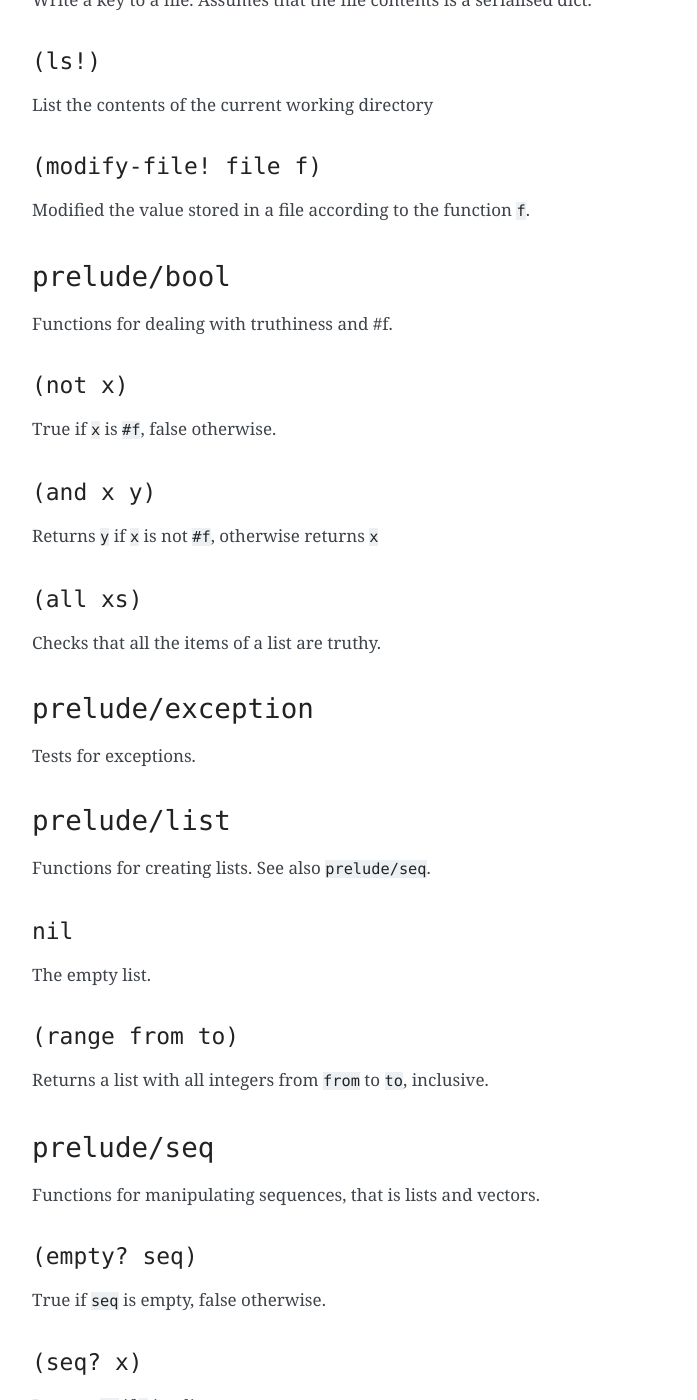
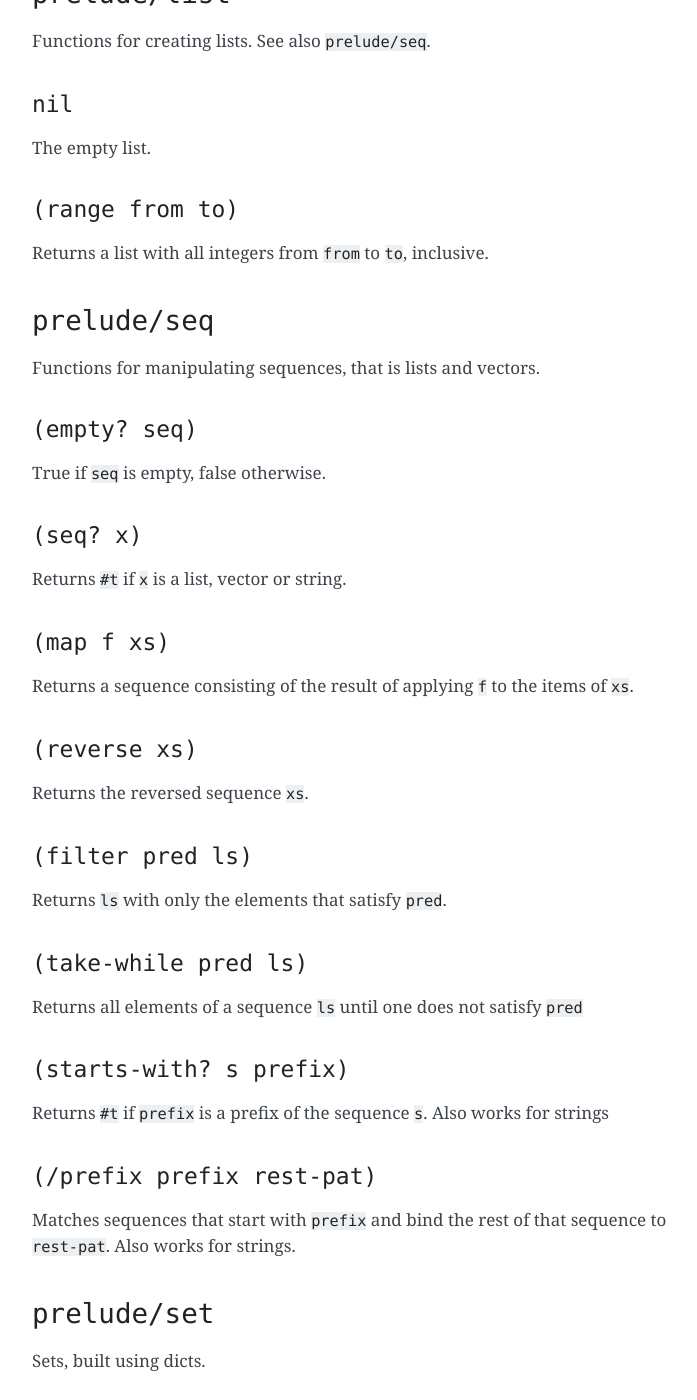
Before and after one commit to radicle-dev/radicle-alpha, a Sphinx documentation site: the page built from docs/source/reference.rst, in a window 1280 px wide and 1400 px high, scrolled down 17805 px. Shown: the whole window, without its empty margins (388-1085 px from the left). Built offline with Sphinx 7.4.7, drawn with Linux system fonts in a browser that asks for light colours; pages that are not in the unit, such as notebooks, are missing from menus; some of the changed text lies outside the part shown.

Commit message:
Strings are seqs.

```diff
--- a/docs/source/reference.rst
+++ b/docs/source/reference.rst
@@ -161,13 +161,6 @@ Takes two sequences and returns a sequence of corresponding pairs. In
 one sequence is shorter than the other, the excess elements of the
 longer sequence are discarded.
 
-``map``
-~~~~~~~
-
-Given a function ``f`` and a sequence (list or vector) ``xs``, returns a
-sequence of the same size and type as ``xs`` but with ``f`` applied to
-all the elements.
-
 ``length``
 ~~~~~~~~~~
 
@@ -289,14 +282,6 @@ DEPRECATED Use ``length`` instead. Returns the length of a string.
 
 Replace all occurrences of the first argument with the second in the
 third.
-
-``foldl-string``
-~~~~~~~~~~~~~~~~
-
-A left fold on a string. That is, given a function ``f``, an initial
-accumulator value ``init``, and a string ``s``, reduce ``s`` by applying
-``f`` to the accumulator and the next character in the string
-repeatedly.
 
 ``type``
 ~~~~~~~~
@@ -602,11 +587,6 @@ Monadic bind for the maybe monad.
 Monadic fold over the elements of a sequence ``xs``, associating to the
 left (i.e. from left to right) in the maybe monad.
 
-``(elem? x xs)``
-~~~~~~~~~~~~~~~~
-
-Returns true if ``x`` is an element of the sequence ``xs``
-
 ``head``
 ~~~~~~~~
 
@@ -860,26 +840,6 @@ List the contents of the current working directory
 
 Modified the value stored in a file according to the function ``f``.
 
-``prelude/bool``
-----------------
-
-Functions for dealing with truthiness and #f.
-
-``(not x)``
-~~~~~~~~~~~
-
-True if ``x`` is ``#f``, false otherwise.
-
-``(and x y)``
-~~~~~~~~~~~~~
-
-Returns ``y`` if ``x`` is not ``#f``, otherwise returns ``x``
-
-``(all xs)``
-~~~~~~~~~~~~
-
-Checks that all the items of a list are truthy.
-
 ``prelude/exception``
 ---------------------
 
@@ -913,7 +873,13 @@ True if ``seq`` is empty, false otherwise.
 ``(seq? x)``
 ~~~~~~~~~~~~
 
-Returns ``#t`` if ``x`` is a list or a vector.
+Returns ``#t`` if ``x`` is a list, vector or string.
+
+``(map f xs)``
+~~~~~~~~~~~~~~
+
+Returns a sequence consisting of the result of applying ``f`` to the
+items of ``xs``.
 
 ``(reverse xs)``
 ~~~~~~~~~~~~~~~~
--- a/package.yaml
+++ b/package.yaml
@@ -229,3 +229,4 @@ default-extensions:
 - TupleSections
 - TypeFamilies
 - TypeOperators
+- ViewPatterns
--- a/reference-doc.yaml
+++ b/reference-doc.yaml
@@ -46,7 +46,6 @@ primFns:
 - list-to-vec
 - vec-to-list
 - zip
-- map
 - length
 - foldl
 - foldr
@@ -67,7 +66,6 @@ primFns:
 - string-append
 - string-length
 - string-replace
-- foldl-string
 # Types
 - type
 - atom?
@@ -128,10 +126,11 @@ primFns:
 modules:
 - prelude/basic
 - prelude/patterns
+- prelude/bool
+- prelude/seq
 - prelude/strings
 - prelude/dict
 - prelude/io
-- prelude/bool
 - prelude/exception
 - prelude/list
 - prelude/seq
```
Also changed, not shown: .stylish-haskell.yaml, 13 other files.
